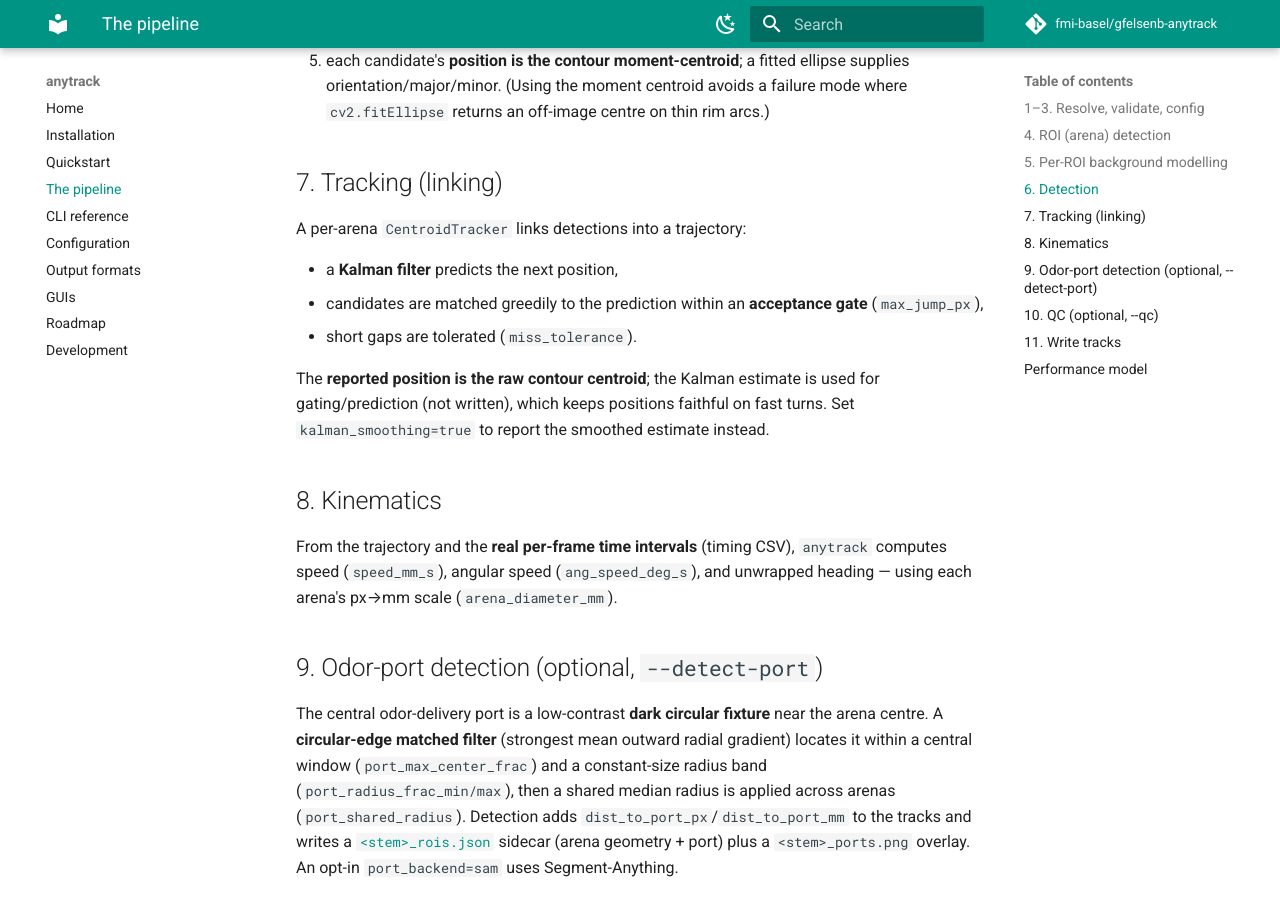
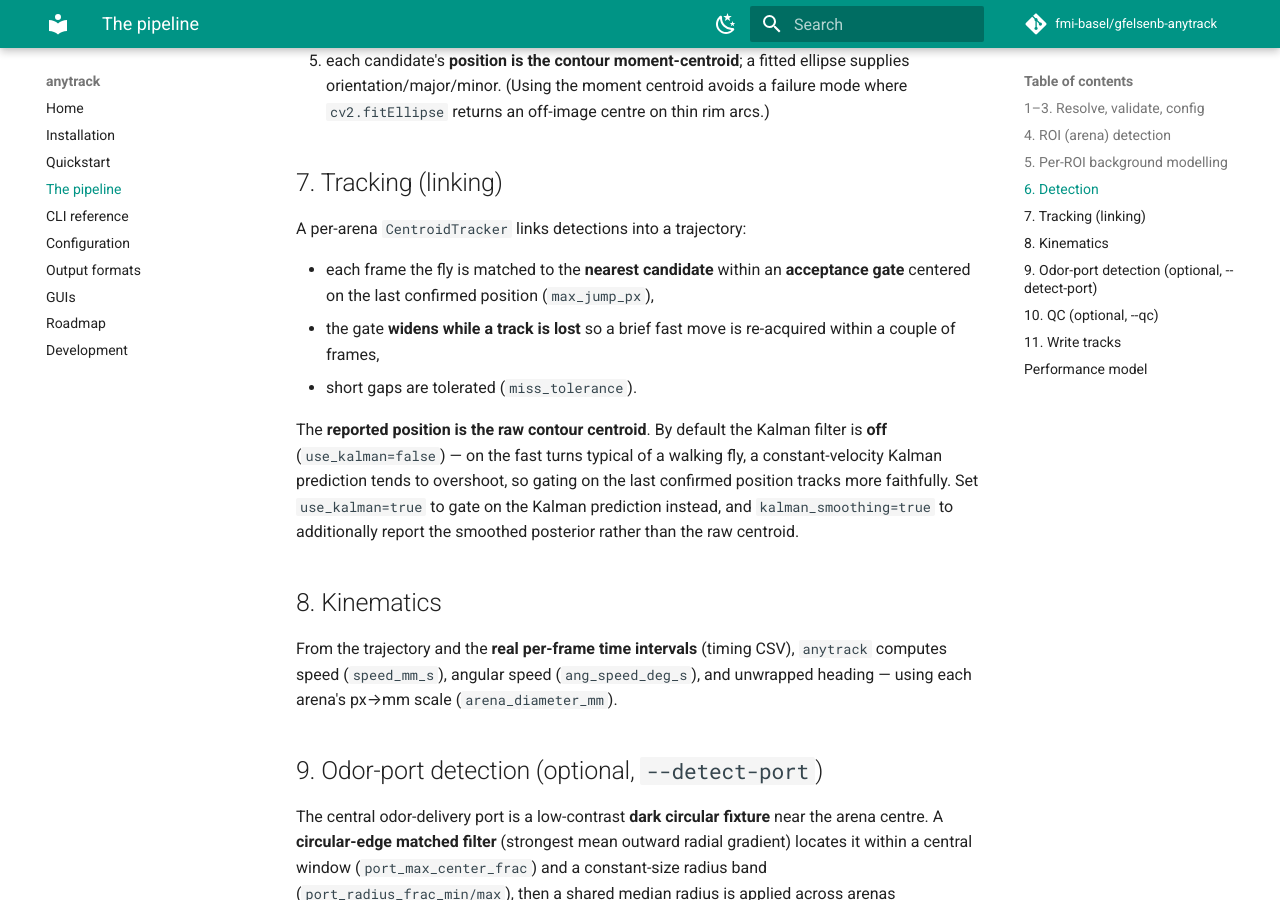
Before and after one commit to fmi-basel/gfelsenb-anytrack, an MkDocs documentation site: the page built from docs/pipeline.md, in a window 1280 px wide and 900 px high, scrolled down 1450 px. Built offline with MkDocs 1.6.1 and Material for MkDocs 9.7.7, drawn with Linux system fonts in a browser that asks for light colours; comment, search, counter and statistics services are not loaded.

Commit message:
change(tracker): default Kalman filtering off
Flip use_kalman default True->False so the shipped default matches the validated
setup. With Kalman off, linking gates on the last confirmed position (nearest
candidate within max_jump_px, widened while lost) and reports the raw centroid; a
constant-velocity Kalman prediction overshoots on a walking fly's fast turns, so
it is now opt-in (use_kalman=true). Docs (configuration, pipeline) + CHANGELOG
updated. Tracker/config behavior otherwise unchanged; 201 tests pass.

```diff
--- a/docs/pipeline.md
+++ b/docs/pipeline.md
@@ -62,14 +62,18 @@ Per arena, per frame:
 
 A per-arena `CentroidTracker` links detections into a trajectory:
 
-- a **Kalman filter** predicts the next position,
-- candidates are matched greedily to the prediction within an **acceptance gate**
-  (`max_jump_px`),
+- each frame the fly is matched to the **nearest candidate** within an **acceptance
+  gate** centered on the last confirmed position (`max_jump_px`),
+- the gate **widens while a track is lost** so a brief fast move is re-acquired
+  within a couple of frames,
 - short gaps are tolerated (`miss_tolerance`).
 
-The **reported position is the raw contour centroid**; the Kalman estimate is used
-for gating/prediction (not written), which keeps positions faithful on fast turns.
-Set `kalman_smoothing=true` to report the smoothed estimate instead.
+The **reported position is the raw contour centroid**. By default the Kalman filter
+is **off** (`use_kalman=false`) — on the fast turns typical of a walking fly, a
+constant-velocity Kalman prediction tends to overshoot, so gating on the last
+confirmed position tracks more faithfully. Set `use_kalman=true` to gate on the
+Kalman prediction instead, and `kalman_smoothing=true` to additionally report the
+smoothed posterior rather than the raw centroid.
 
 ## 8. Kinematics
 
```
Also changed, not shown: CHANGELOG.md (+9 -0 lines), docs/configuration.md (+3 -3 lines), 1 other file.
